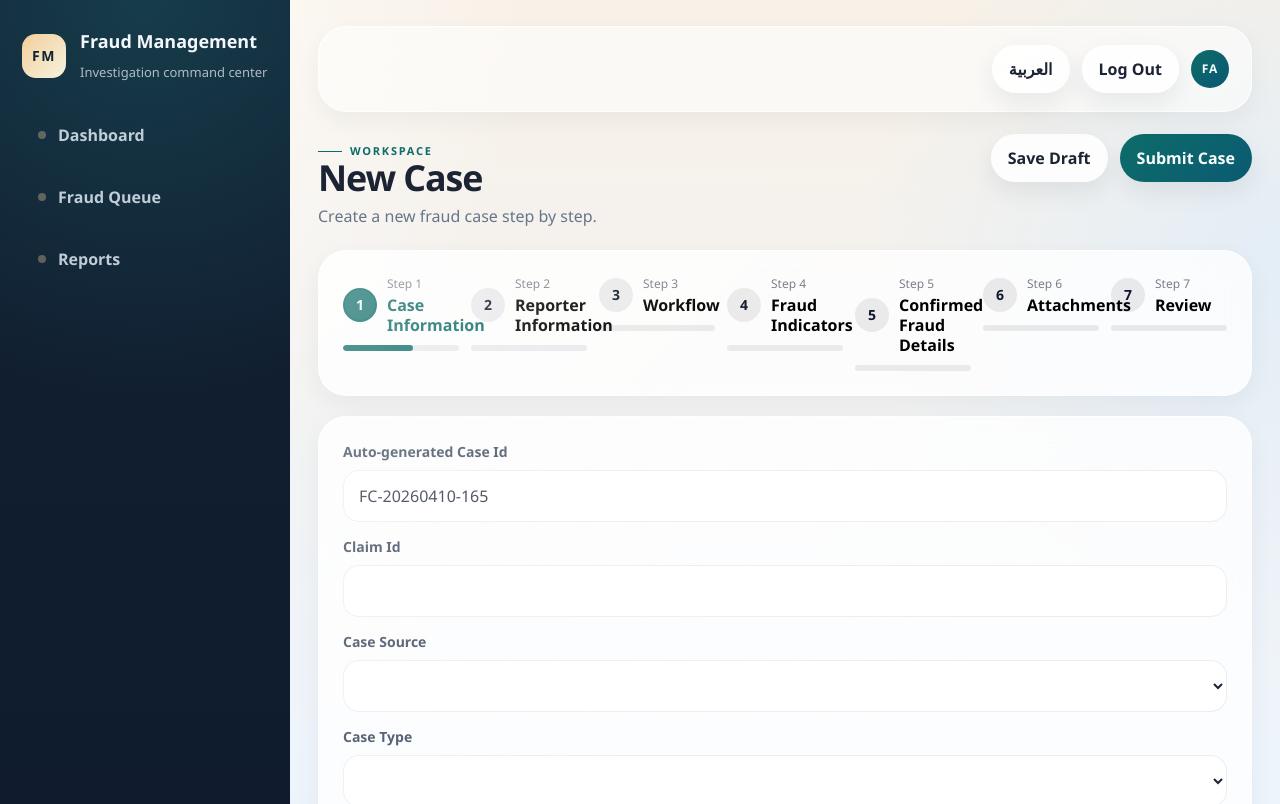
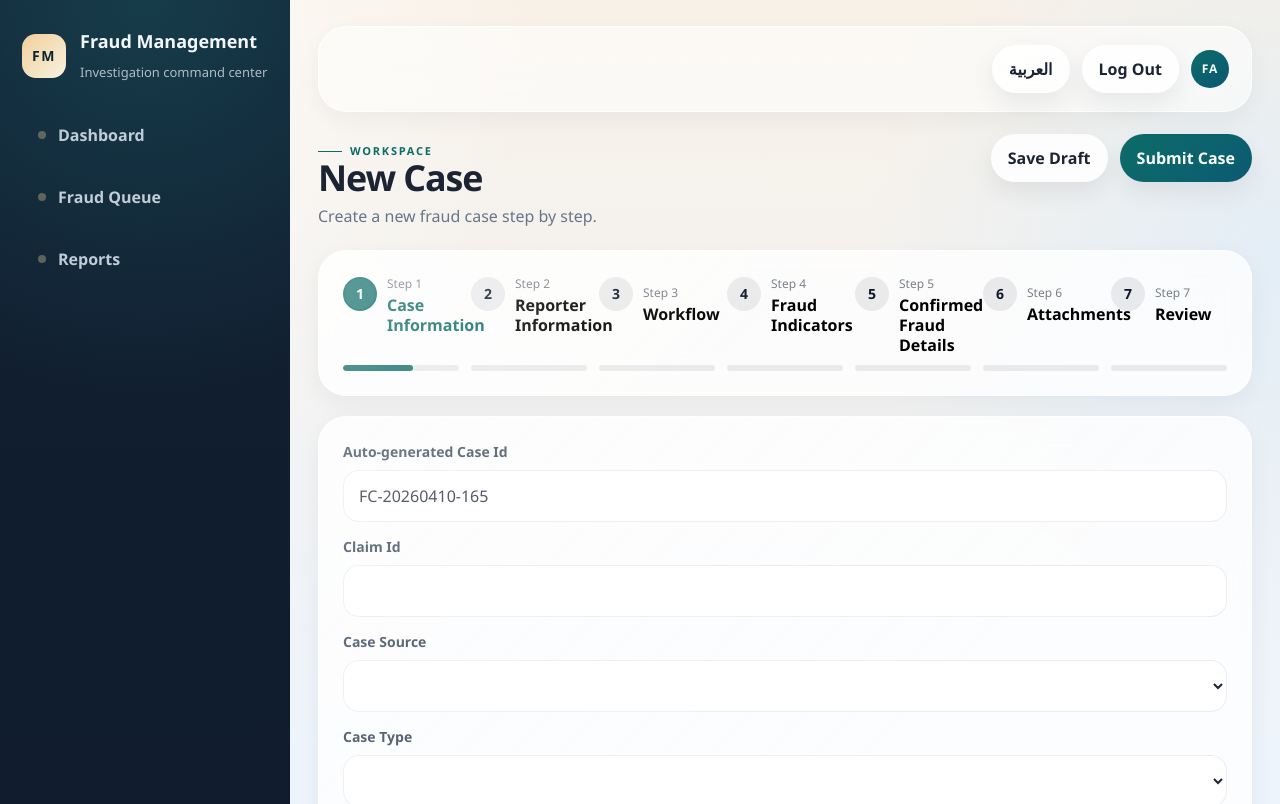
Before and after one commit to ElbahriHeni/fraud-web-complete, a React (Vite) app: page /app/cases/new in a window 1280 px wide. Shown: the top 804 px of the page. Built offline with nearby package versions, Linux system fonts and the light colour scheme.

Commit message:
Update NewCaseWizardPage.tsx

```diff
--- a/src/pages/cases/NewCaseWizardPage.tsx
+++ b/src/pages/cases/NewCaseWizardPage.tsx
@@ -332,7 +332,7 @@ export default function NewCaseWizardPage() {
             display: 'grid',
             gridTemplateColumns: `repeat(${stepOrder.length}, minmax(0, 1fr))`,
             gap: 12,
-            alignItems: 'start',
+            alignItems: 'stretch',
           }}
         >
           {stepOrder.map((step, index) => {
@@ -358,12 +358,13 @@ export default function NewCaseWizardPage() {
                     display: 'flex',
                     flexDirection: 'column',
                     gap: 10,
+                    height: '100%',
                   }}
                 >
                   <div
                     style={{
                       display: 'flex',
-                      alignItems: 'center',
+                      alignItems: 'flex-start',
                       gap: 10,
                       flexDirection: isArabic ? 'row-reverse' : 'row',
                     }}
@@ -387,12 +388,21 @@ export default function NewCaseWizardPage() {
                         border: isActive
                           ? '2px solid rgba(13, 108, 104, 1)'
                           : '2px solid transparent',
+                        marginTop: 2,
                       }}
                     >
                       {isCompleted ? '✓' : stepNumber}
                     </div>
 
-                    <div style={{ minWidth: 0 }}>
+                    <div
+                      style={{
+                        minWidth: 0,
+                        minHeight: 58,
+                        display: 'flex',
+                        flexDirection: 'column',
+                        justifyContent: 'center',
+                      }}
+                    >
                       <div
                         style={{
                           fontSize: 12,
@@ -420,6 +430,7 @@ export default function NewCaseWizardPage() {
                       borderRadius: 999,
                       background: 'rgba(15, 23, 42, 0.08)',
                       overflow: 'hidden',
+                      marginTop: 'auto',
                     }}
                   >
                     <div
```
